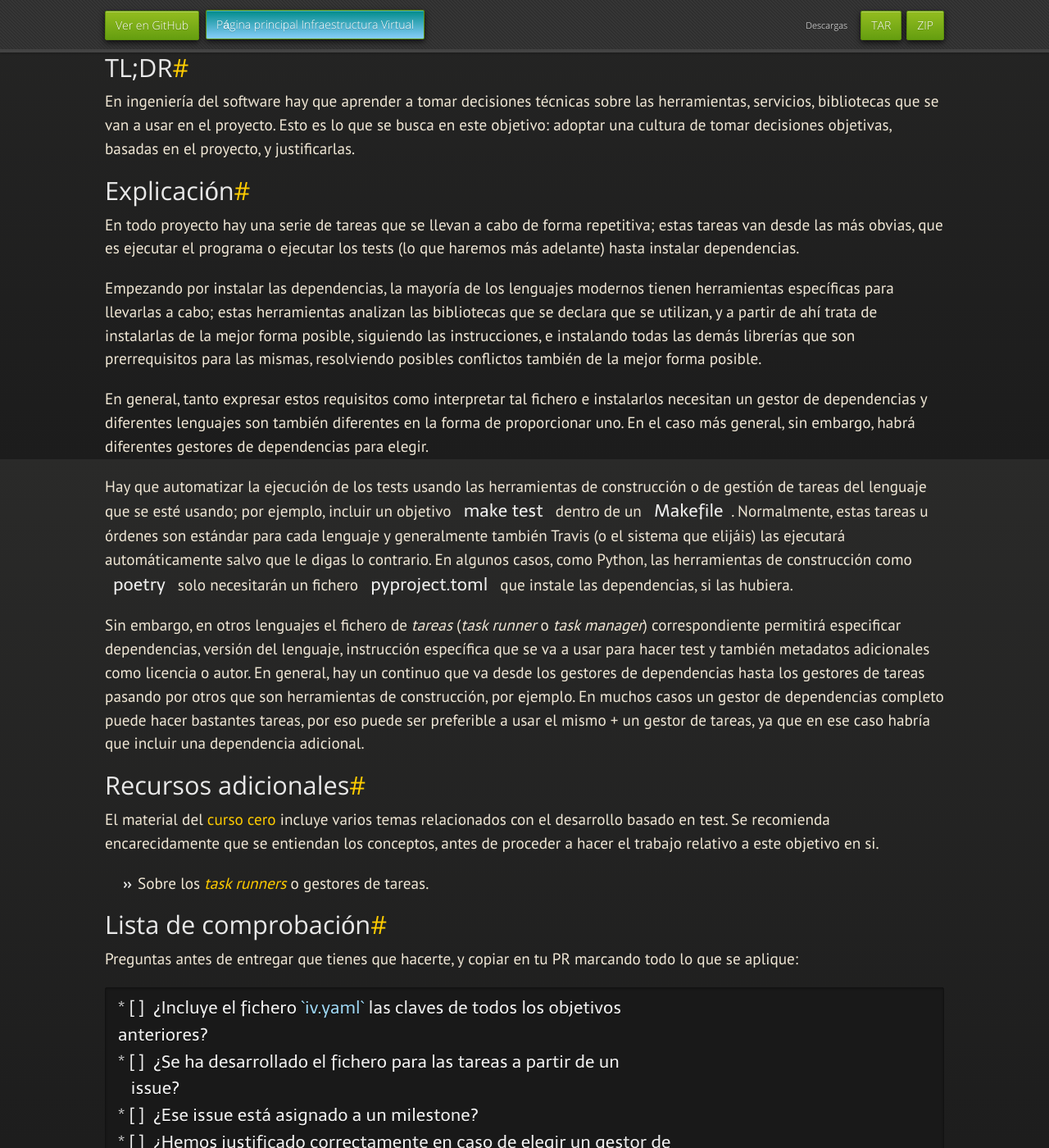
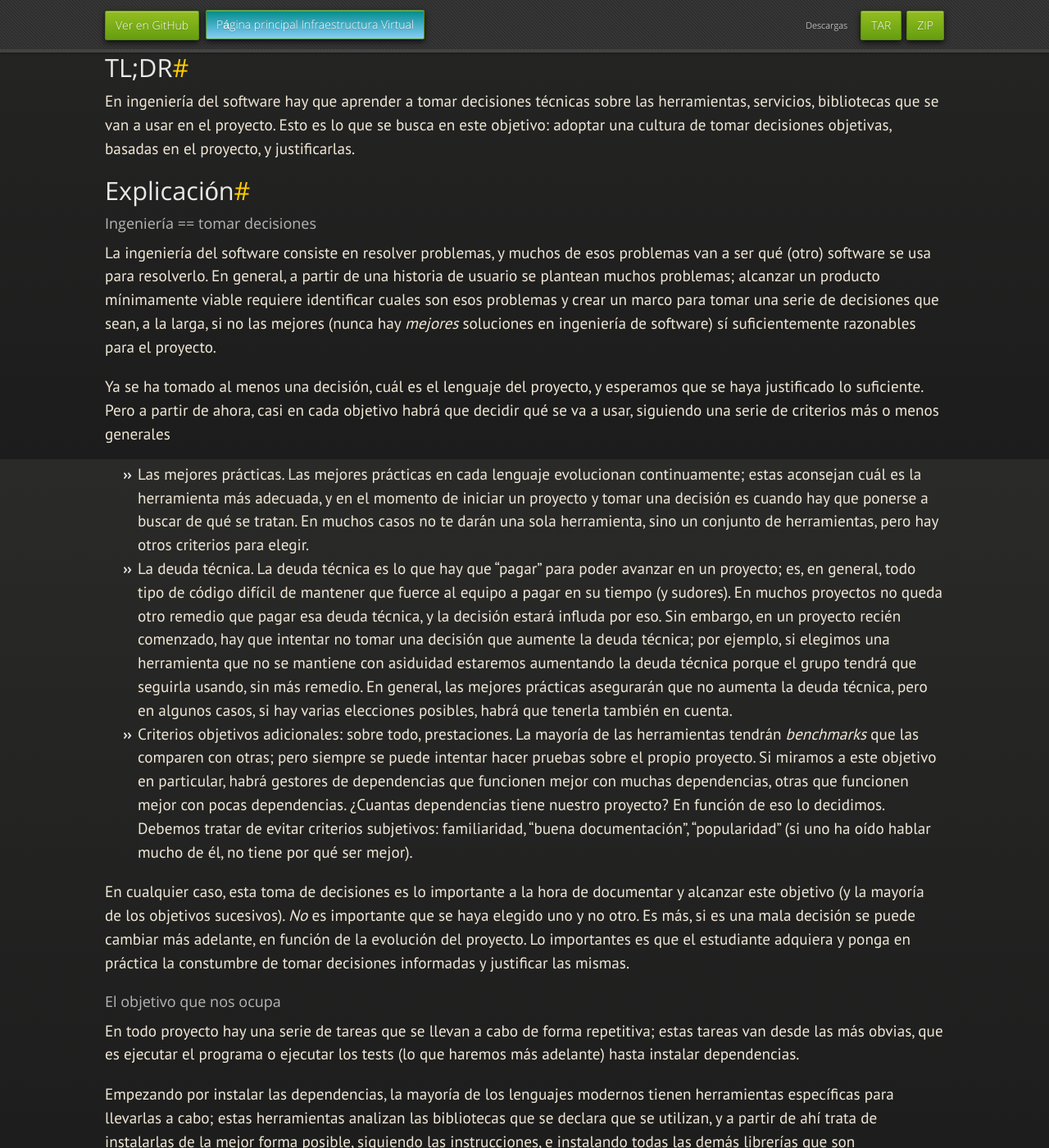
Before and after one commit to JJ/IV, a Jekyll site: the page built from documentos/proyecto/3.Automatizar.md, in a window 1280 px wide and 1400 px high, scrolled down 340 px. Shown: the whole window at 82% size. Built offline with Jekyll 4.4.1, drawn with Linux system fonts in a browser that asks for light colours; nearby versions of some CDN libraries; some web fonts are replaced; our own code applies the rules of GitHub Pages for plain Markdown files.

Commit message:
Sync documentos/proyecto/3.Automatizar.md de master a gh-pages

```diff
--- a/documentos/proyecto/3.Automatizar.md
+++ b/documentos/proyecto/3.Automatizar.md
@@ -26,6 +26,57 @@ es lo que se busca en este objetivo: adoptar una cultura de tomar decisiones
 objetivas, basadas en el proyecto, y justificarlas.
 
 ## Explicación
+
+
+### Ingeniería == tomar decisiones
+
+La ingeniería del software consiste en resolver problemas, y muchos de esos
+problemas van a ser qué (otro) software se usa para resolverlo. En general, a
+partir de una historia de usuario se plantean muchos problemas; alcanzar un
+producto mínimamente viable requiere identificar cuales son esos problemas y
+crear un marco para tomar una serie de decisiones que sean, a la larga, si no
+las mejores (nunca hay *mejores* soluciones en ingeniería de software) sí
+suficientemente razonables para el proyecto.
+
+Ya se ha tomado al menos una decisión, cuál es el lenguaje del proyecto, y
+esperamos que se haya justificado lo suficiente. Pero a partir de ahora, casi en
+cada objetivo habrá que decidir qué se va a usar, siguiendo una serie de
+criterios más o menos generales
+
+* Las mejores prácticas. Las mejores prácticas en cada lenguaje evolucionan
+  continuamente; estas aconsejan cuál es la herramienta más adecuada, y en el
+  momento de iniciar un proyecto y tomar una decisión es cuando hay que ponerse
+  a buscar de qué se tratan. En muchos casos no te darán una sola herramienta,
+  sino un conjunto de herramientas, pero hay otros criterios para elegir.
+* La deuda técnica. La deuda técnica es lo que hay que "pagar" para poder
+  avanzar en un proyecto; es, en general, todo tipo de código difícil de
+  mantener que fuerce al equipo a pagar en su tiempo (y sudores). En muchos
+  proyectos no queda otro remedio que pagar esa deuda técnica, y la decisión
+  estará influda por eso. Sin embargo, en un proyecto recién comenzado, hay que
+  intentar no tomar una decisión que aumente la deuda técnica; por ejemplo, si
+  elegimos una herramienta que no se mantiene con asiduidad estaremos aumentando
+  la deuda técnica porque el grupo tendrá que seguirla usando, sin más
+  remedio. En general, las mejores prácticas asegurarán que no aumenta la deuda
+  técnica, pero en algunos casos, si hay varias elecciones posibles, habrá que
+  tenerla también en cuenta.
+* Criterios objetivos adicionales: sobre todo, prestaciones. La mayoría de las
+  herramientas tendrán *benchmarks* que las comparen con otras; pero siempre se
+  puede intentar hacer pruebas sobre el propio proyecto. Si miramos a  este
+  objetivo en particular, habrá gestores de dependencias que funcionen mejor con
+  muchas dependencias, otras que funcionen mejor con pocas
+  dependencias. ¿Cuantas dependencias tiene nuestro proyecto? En función de eso
+  lo decidimos. Debemos tratar de evitar criterios subjetivos: familiaridad, "buena
+  documentación", "popularidad" (si uno ha oído hablar mucho de él, no tiene por
+  qué ser mejor).
+
+En cualquier caso, esta toma de decisiones es lo importante a la hora de
+  documentar y alcanzar este objetivo (y la mayoría de los objetivos
+  sucesivos). *No* es importante que se haya elegido uno y no otro. Es más, si
+  es una mala decisión se puede cambiar más adelante, en función de la evolución
+  del proyecto. Lo importantes es que el estudiante adquiera y ponga en práctica
+  la constumbre de tomar decisiones informadas y justificar las mismas.
+
+### El objetivo que nos ocupa
 
 En todo proyecto hay una serie de tareas que se llevan a cabo de forma
 repetitiva; estas tareas van desde las más obvias, que es ejecutar el programa o
```
